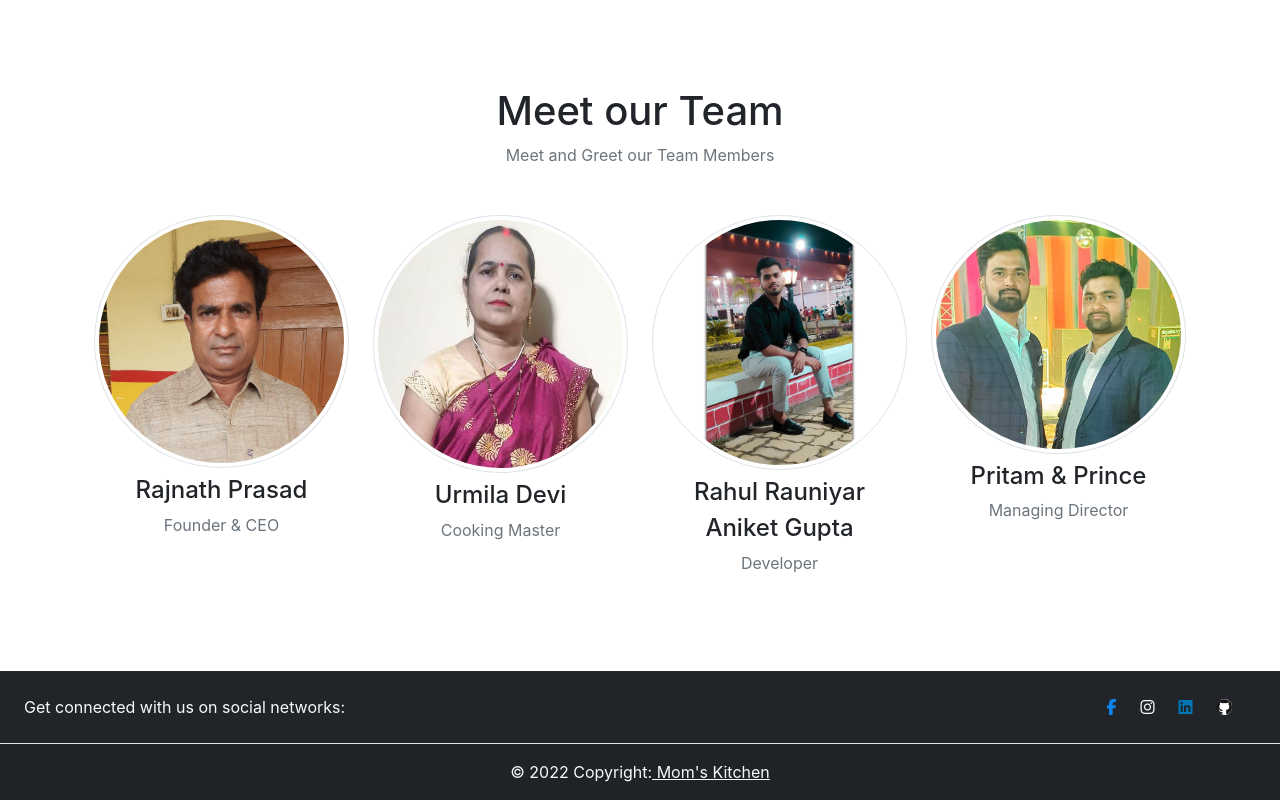
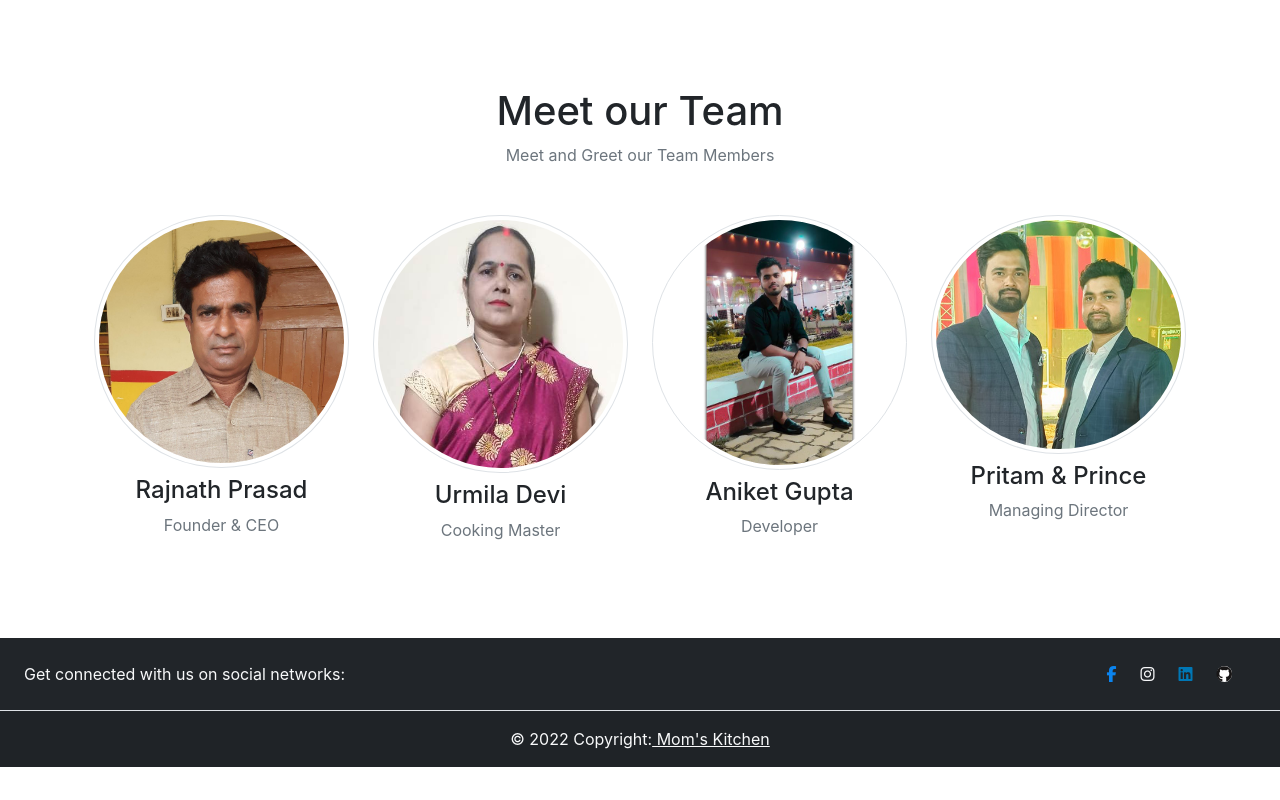
Before and after one commit to anii002/Nosh-Box, a React (Create React App) app in the folder frontend/: page /AboutUs in a window 1280 px wide. Shown: the part 795-1595 px from the top of the page. After the commit the page ends 1562 px from the top, so only its background shows below. Built offline with nearby package versions, Linux system fonts and the light colour scheme.

Commit message:
Update AboutUs.js

```diff
--- a/frontend/src/Components/AboutUs/AboutUs.js
+++ b/frontend/src/Components/AboutUs/AboutUs.js
@@ -132,7 +132,6 @@ export class AboutUs extends React.Component {
 												alt="image1"
 											/>
 											<div className="content mt-2">
-												<h4>Rahul Rauniyar</h4>
 												<h4>Aniket Gupta</h4>
 												<p className="text-muted">Developer</p>
 											</div>
```
